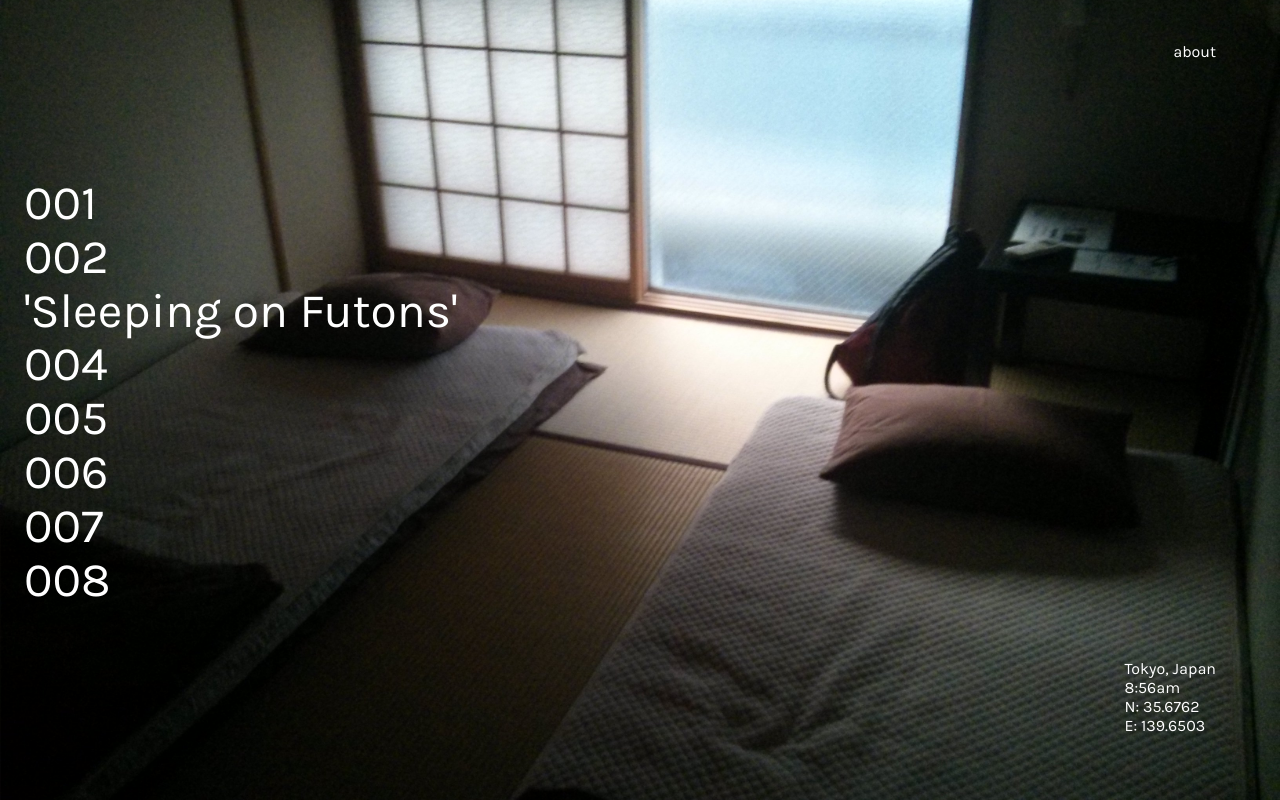
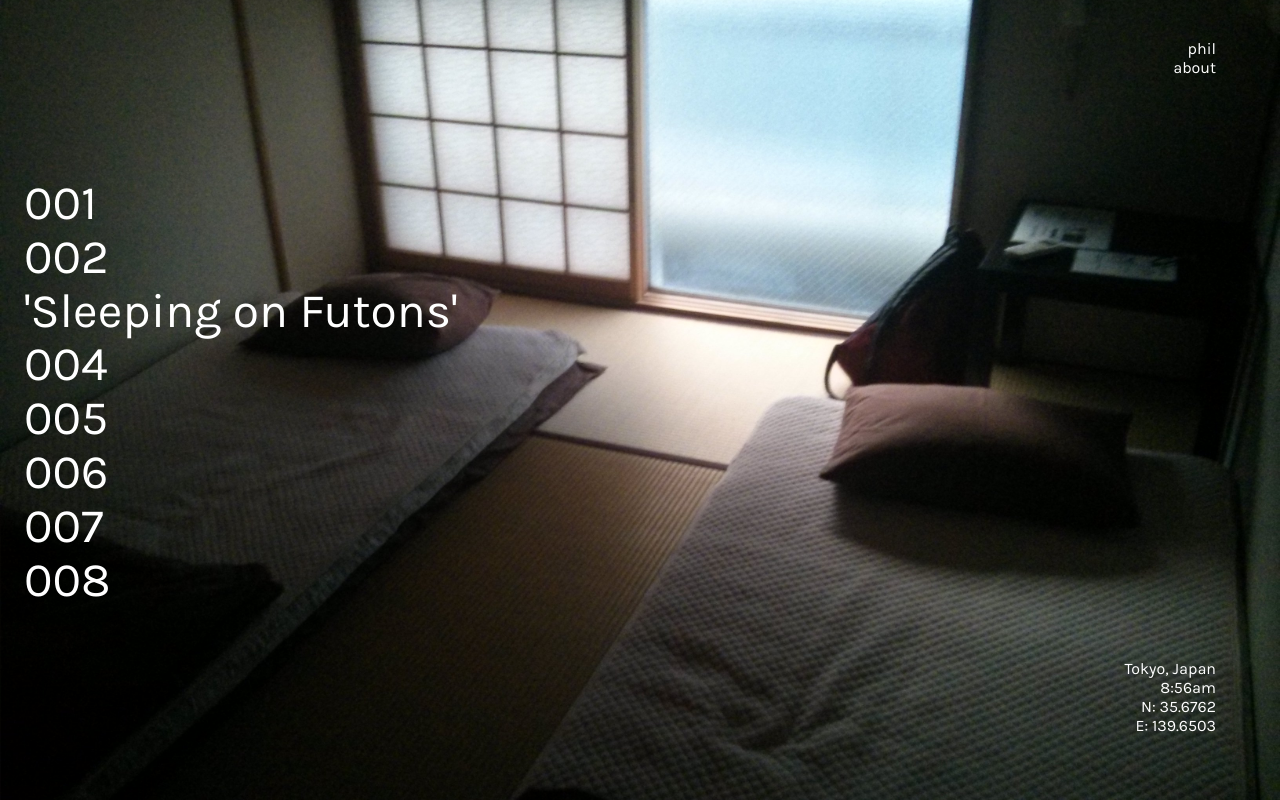
Before and after one commit to philchapdelaine/Photographs, a Gatsby site: page / in a window 1280 px wide. Built offline with nearby package versions, Linux system fonts and the light colour scheme; Gatsby itself is replaced by a stand-in of ours.

Commit message:
hopefully all these changes are good

```diff
--- a/src/components/content.css
+++ b/src/components/content.css
@@ -18,10 +18,21 @@
     margin-bottom: 1rem;
 }
 
-.about {
+.about-container {
     position: absolute;
     top: 5%;
     right: 5%;
+    text-align: right;
+    line-height: 0.5cm;
+}
+
+.phil {
+    color: white;
+    text-decoration: none;
+}
+
+.phil:hover {
+    color: lightblue;
 }
 
 .about:hover {
@@ -35,6 +46,7 @@
     right: 5%;
     margin-bottom: 1.5rem;
     line-height: 0.5cm;
+    text-align: right;
 }
 
 .image {
--- a/src/components/content.js
+++ b/src/components/content.js
@@ -117,8 +117,11 @@ const Content = () => {
                 }
             </ul>
             <div className='name'></div>
-            <div className='about' style={{cursor:'pointer'}}>
-                about
+            <div className='about-container' style={{cursor:'pointer'}}>
+                <div className='phil'>
+                    <a className='phil' rel="noreferrer" href="https://www.linkedin.com/in/philippe-chapdelaine-b63561185/" target="_blank">phil</a>
+                </div>
+                <div className='about'>about</div>
             </div>
             <div className='description-container'>
                 <div>{pictures[active].location}</div>
--- a/src/pages/index.js
+++ b/src/pages/index.js
@@ -13,3 +13,9 @@ const IndexPage = () => (
   </Layout>
 )
 export default IndexPage
+
+export function Head() {
+  return (
+    <title>Phil</title>
+  )
+}
```
